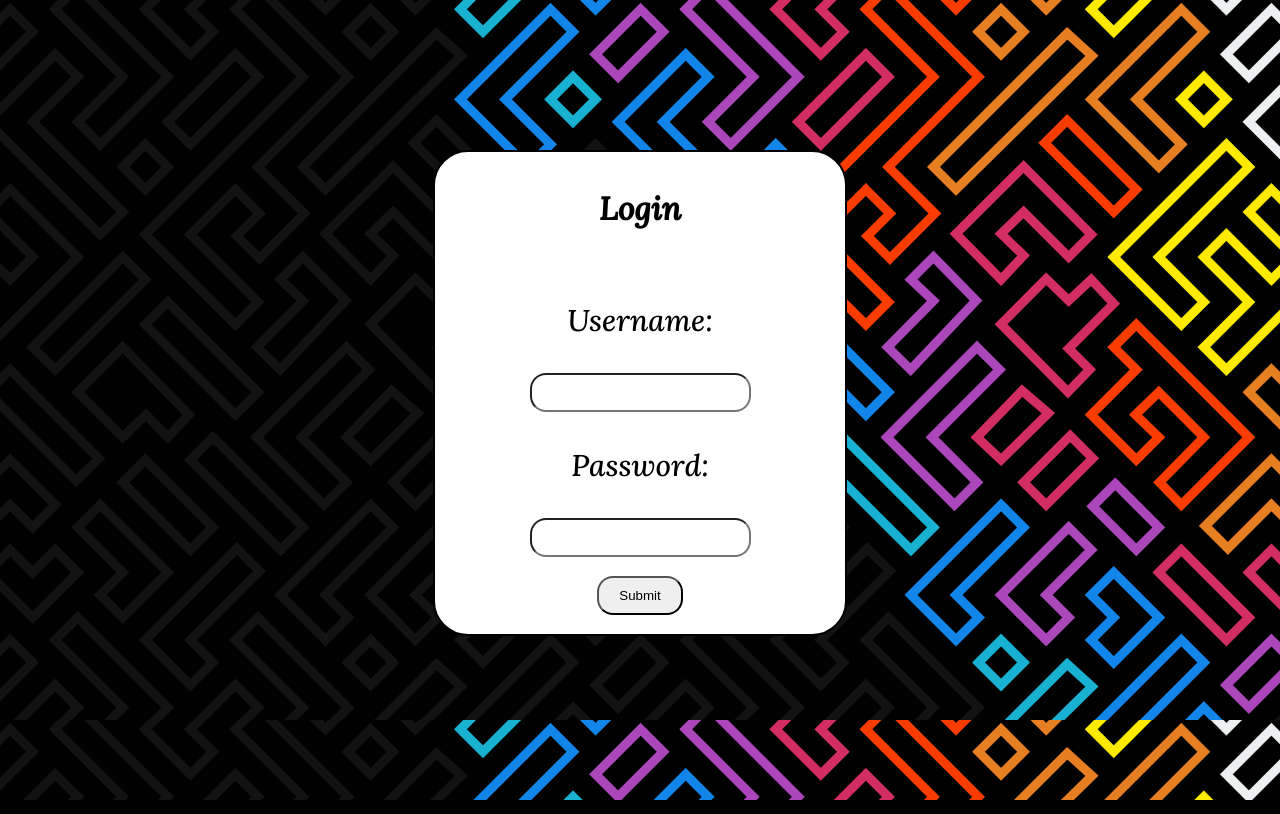
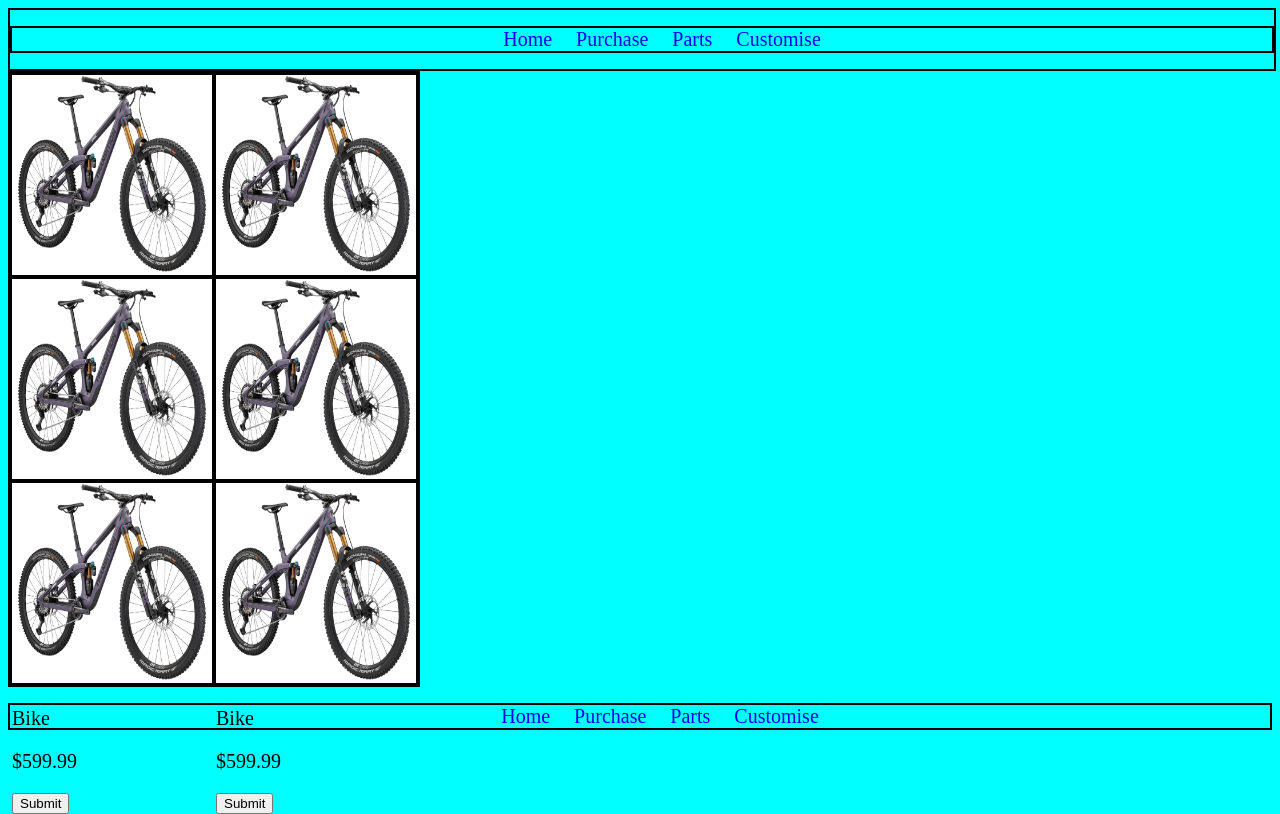
Before and after one commit to awork211/Final_Bike_Shop, a Flask app: page / in a window 1280 px wide. Run offline with Flask 2, Linux system fonts and the light colour scheme; some libraries are stand-ins or nearby versions.

Commit message:
added prices

```diff
--- a/app.py
+++ b/app.py
@@ -35,7 +35,7 @@ app = Flask(__name__)
 # decrypted_message = decrypt.decrypt(cipher_text)
 @app.route("/")
 def index():
-    return render_template('Login.html')
+    return render_template('Purchase.html')
 
 # @app.route("/register", methods=['GET', 'POST'])
 # def register():
--- a/static/bikeshop.css
+++ b/static/bikeshop.css
@@ -51,7 +51,7 @@ ul li a {
 }
 
 #itemIn {
-    display: grid;
+    display: inline-grid;
     grid-template-columns: auto auto;
     column-gap: 0px;
     margin-left: auto;
--- a/templates/Purchase.html
+++ b/templates/Purchase.html
@@ -19,21 +19,39 @@
         <div id="itemIn">
             <div id="item">
                 <img src="../static/images/BikeButton_Spire_2021XT.png" class="itemImg">
+                <p>Bike</p>
+                <p>$599.99</p>
+                <input type="submit">
             </div>
             <div id="item">
                 <img src="../static/images/BikeButton_Spire_2021XT.png" class="itemImg">
+                <p>Bike</p>
+                <p>$599.99</p>
+                <input type="submit">
             </div>
             <div id="item">
                 <img src="../static/images/BikeButton_Spire_2021XT.png" class="itemImg">
+                <p>Bike</p>
+                <p>$599.99</p>
+                <input type="submit">
             </div>
             <div id="item">
                 <img src="../static/images/BikeButton_Spire_2021XT.png" class="itemImg">
+                <p>Bike</p>
+                <p>$599.99</p>
+                <input type="submit">
             </div>
             <div id="item">
                 <img src="../static/images/BikeButton_Spire_2021XT.png" class="itemImg">
+                <p>Bike</p>
+                <p>$599.99</p>
+                <input type="submit">
             </div>
             <div id="item">
                 <img src="../static/images/BikeButton_Spire_2021XT.png" class="itemImg">
+                <p>Bike</p>
+                <p>$599.99</p>
+                <input type="submit">
             </div>
         </div>
     <footer>
```
